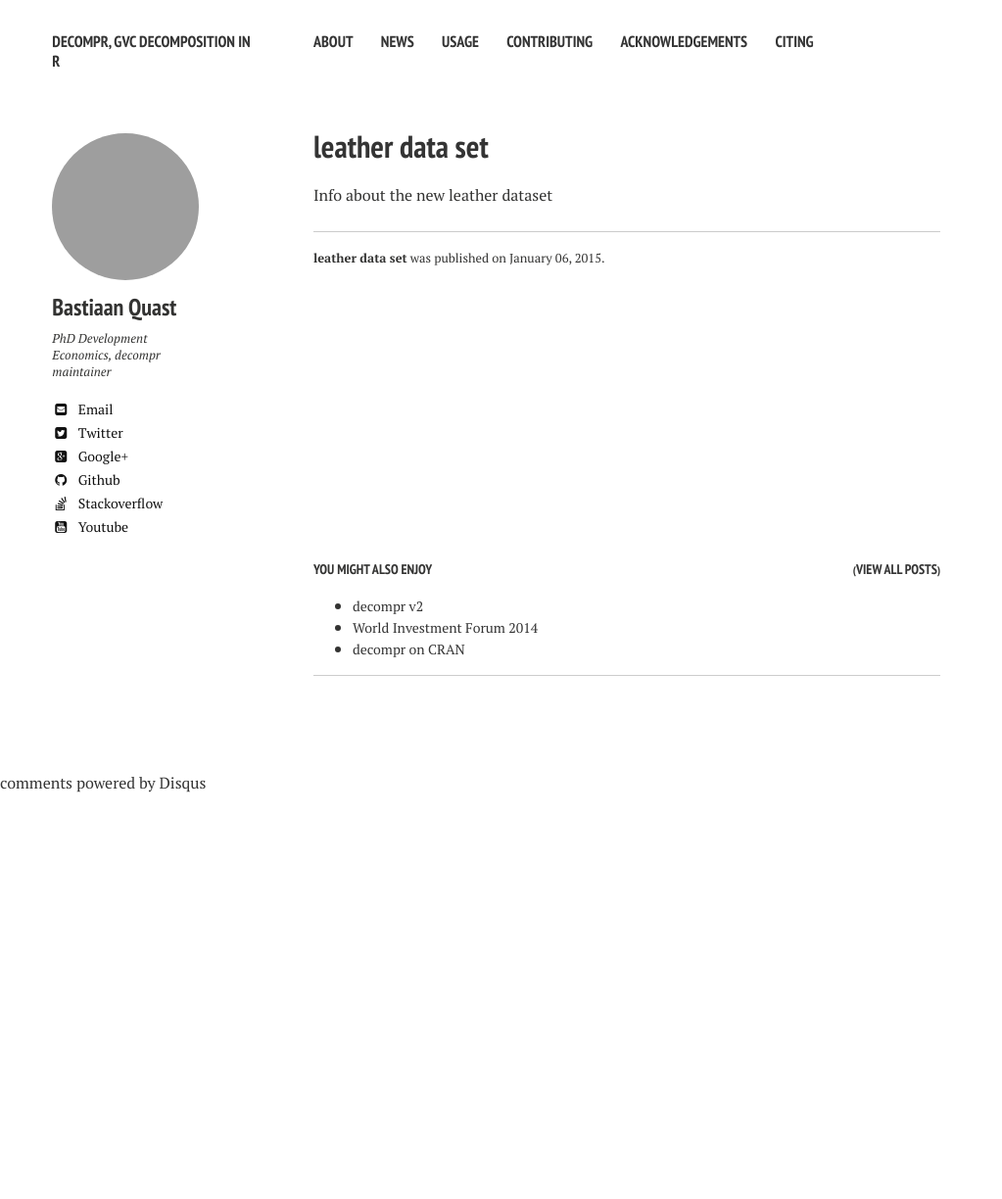
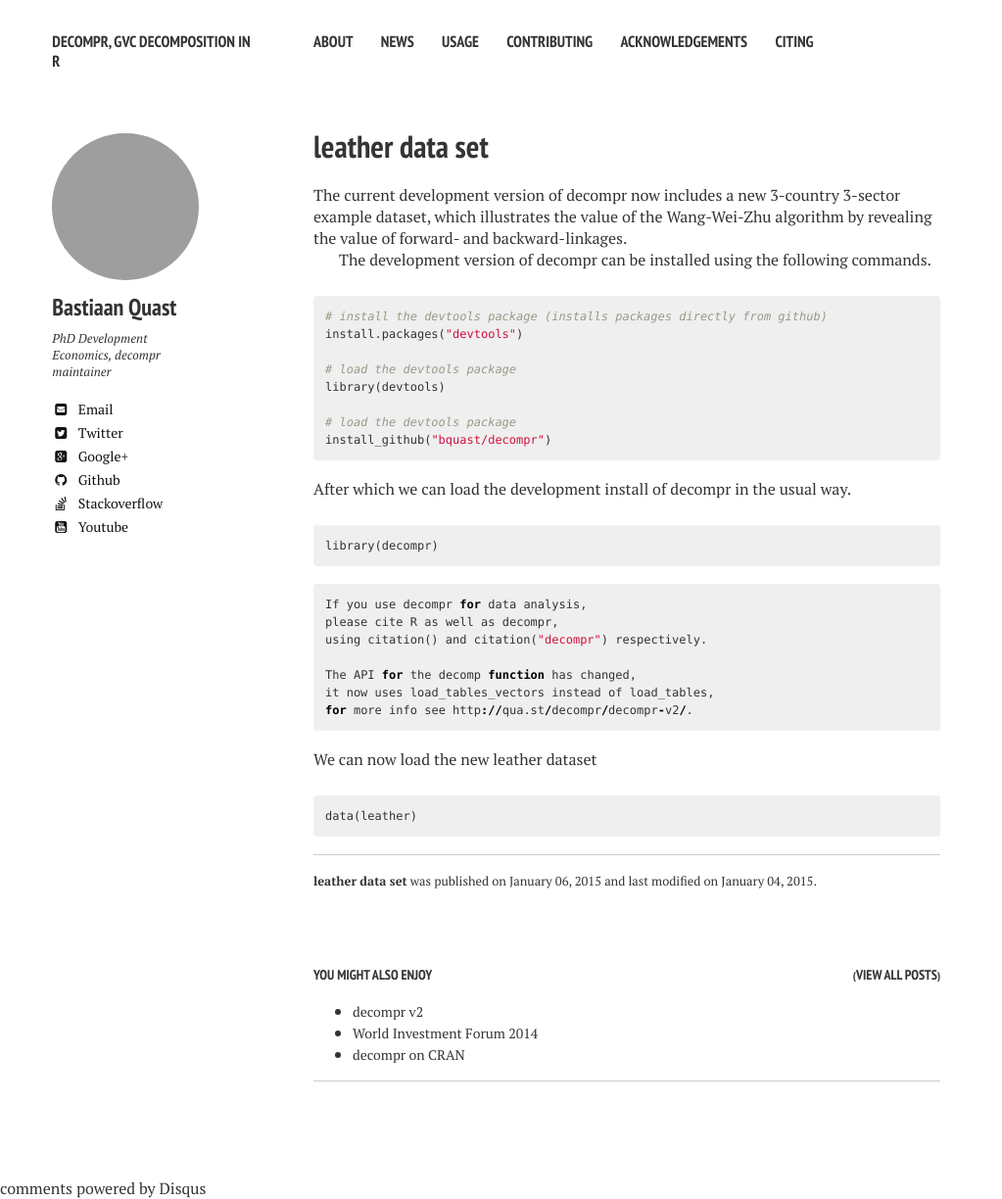
Before and after one commit to bquast/decompr, a Jekyll site: the page built from _posts/2015-01-06-leather-data.md, in a window 1280 px wide. Shown: the whole page at 98% size, without its empty margins (0-1023 px from the left). Built offline with Jekyll 4.4.1, drawn with Linux system fonts in a browser that asks for light colours; nearby versions of some CDN libraries; comment, search, counter and statistics services are not loaded; before the commit the page ends 900 px from its top, so only the background shows below that; grey boxes are pictures that could not be loaded.

Commit message:
add post on data set

```diff
--- a/_posts/2015-01-06-leather-data.md
+++ b/_posts/2015-01-06-leather-data.md
@@ -2,7 +2,43 @@
 layout: post
 title: "leather data set"
 author: Bastiaan_Quast
+modified: 2015-01-04T13:03:02.362000+01:00
 comments: true
 ---
 
-Info about the new leather dataset
+The current development version of decompr now includes a new 3-country  3-sector example dataset, which illustrates the value of the Wang-Wei-Zhu algorithm by revealing the value of forward- and backward-linkages.
+
+The development version of decompr can be installed using the following commands.
+
+{% highlight r %}
+# install the devtools package (installs packages directly from github)
+install.packages("devtools")
+
+# load the devtools package
+library(devtools)
+
+# load the devtools package
+install_github("bquast/decompr")
+{% endhighlight %}
+
+After which we can load the development install of decompr in the usual way.
+
+{% highlight r %}
+library(decompr)
+{% endhighlight %}
+
+{% highlight r %}
+If you use decompr for data analysis,
+please cite R as well as decompr,
+using citation() and citation("decompr") respectively.
+
+The API for the decomp function has changed,
+it now uses load_tables_vectors instead of load_tables,
+for more info see http://qua.st/decompr/decompr-v2/.
+{% endhighlight %}
+
+We can now load the new leather dataset
+
+{% highlight r %}
+data(leather)
+{% endhighlight %}
```
